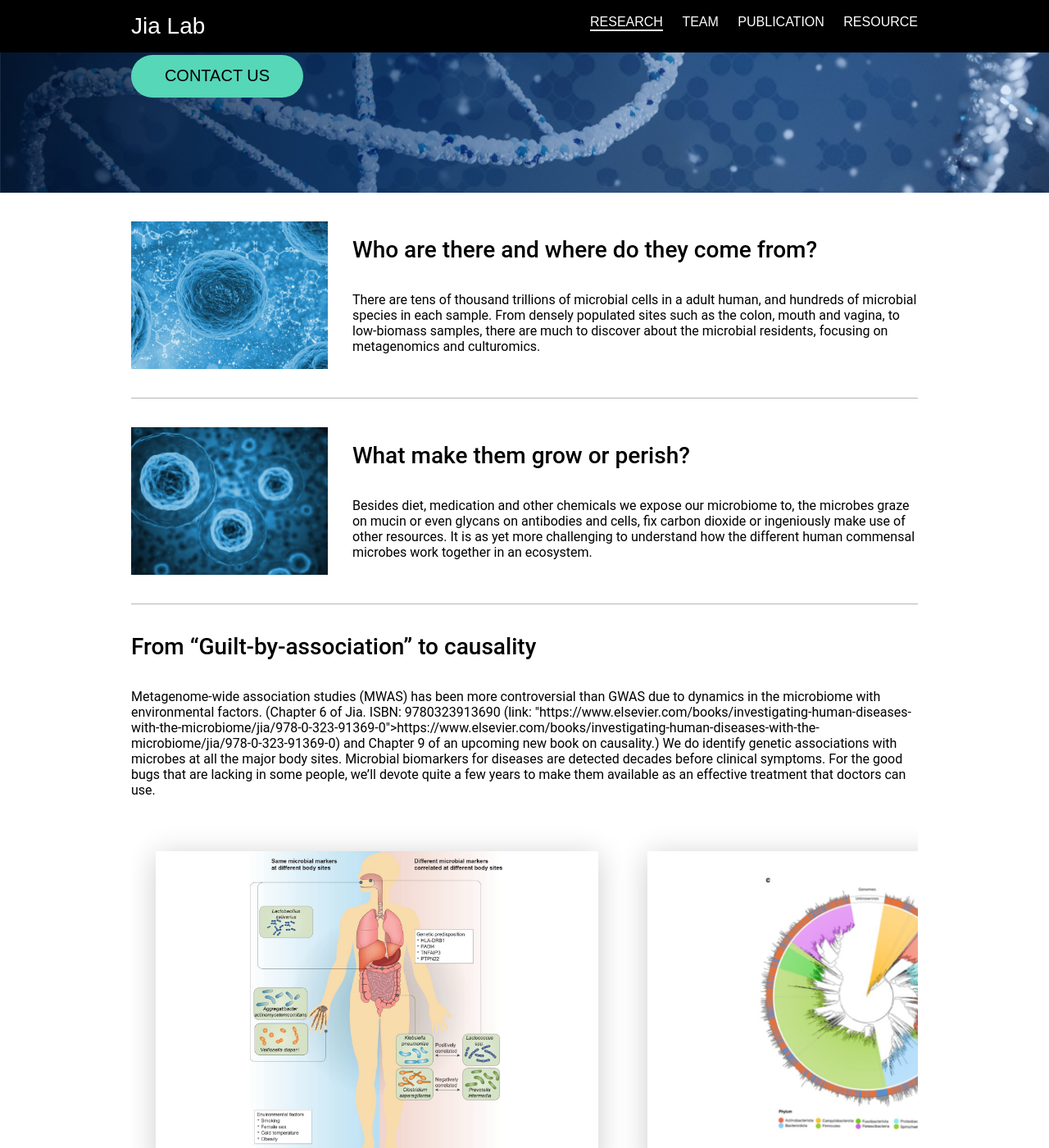
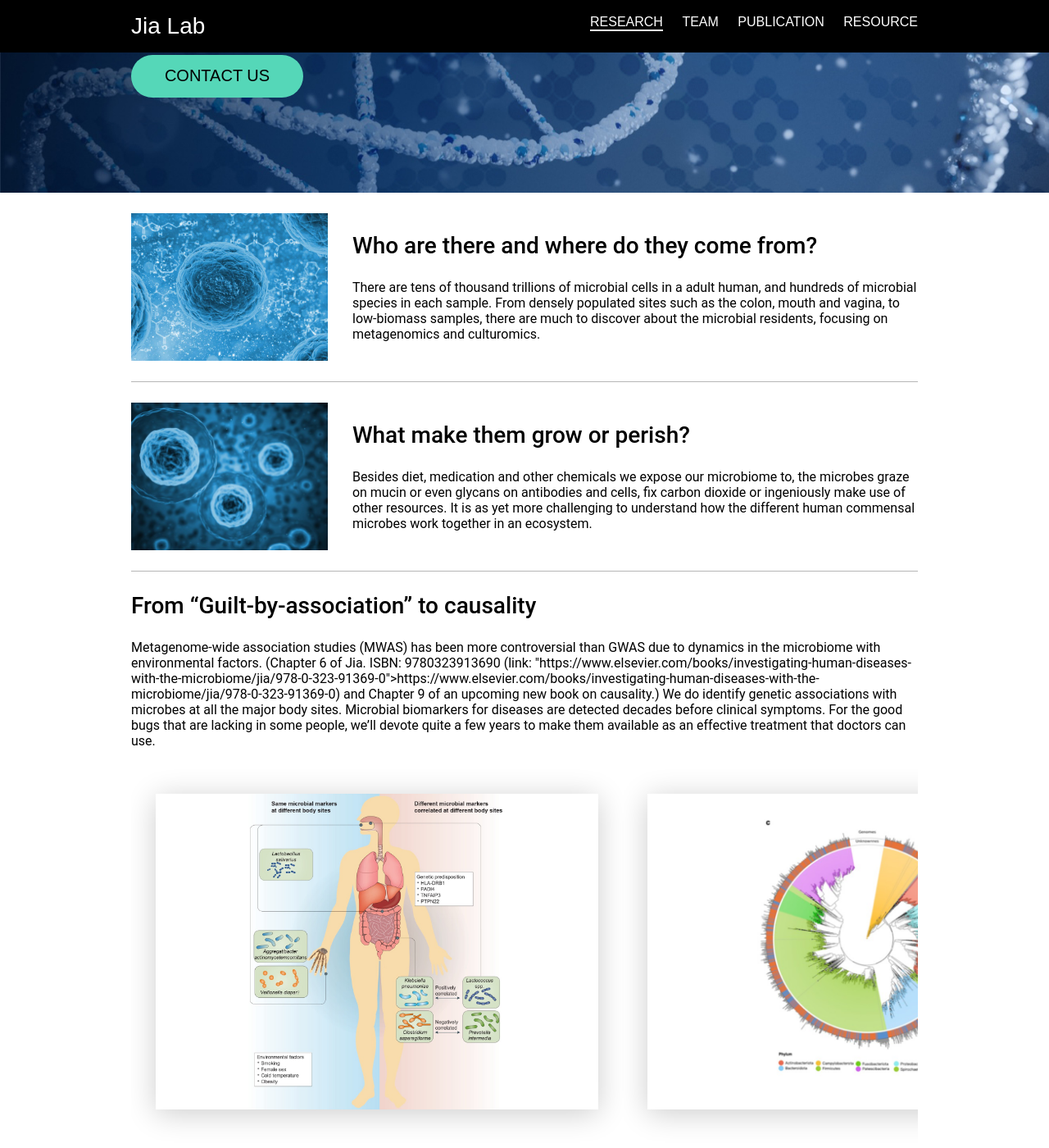
Before and after one commit to aghnu/JiaLab_website, a Jekyll site: the page built from index.html, in a window 1280 px wide and 1400 px high, scrolled down 365 px. Shown: the whole window at 82% size. Built offline with Jekyll 4.4.1, drawn with Linux system fonts in a browser that asks for light colours; some web fonts are replaced.

Commit message:
Adjust research page magin

```diff
--- a/_sass/_pages.scss
+++ b/_sass/_pages.scss
@@ -46,7 +46,7 @@ $gallery_mobile_figure_title_height:    80px;
 $gallery_mobile_figure_title-size:      13px;
 
 // research info
-$research-info-gap:                             35px !default;
+$research-info-gap:                             25px !default;
 $research-info-separator-color:                 #B6B6B6;
 $research-info-separator-width:                 1px;
 
```
